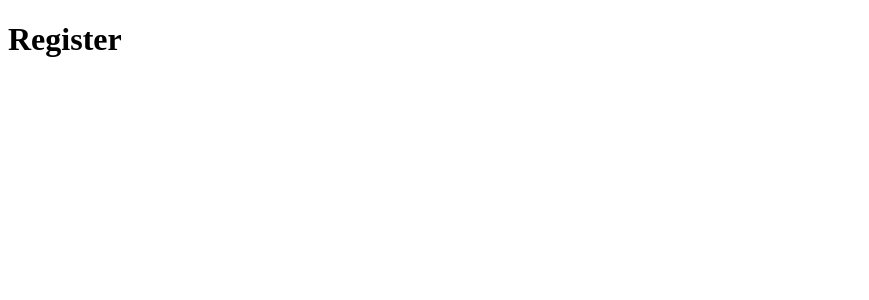
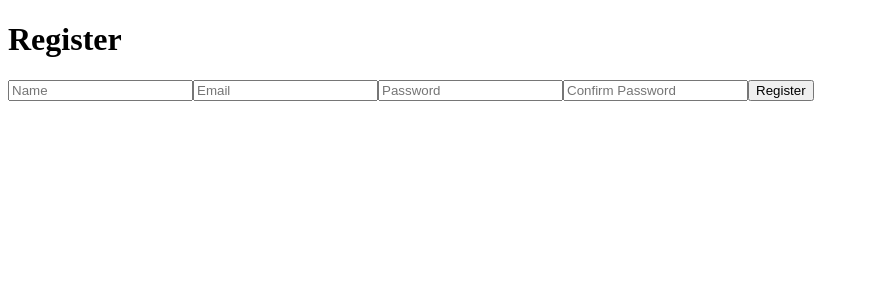
Before and after one commit to Svobodennn/laravel-vuejs-course, a Vue app in the folder frontend/vue-project/: page /register in a window 1280 px wide. Shown: the top 300 px of the page, without its empty margins (0-869 px from the left). Built offline with nearby package versions, Linux system fonts and the light colour scheme; the HTML template or start-up script is replaced by a standard one.

Commit message:
npm install axios, basic Register page

```diff
--- a/frontend/vue-project/package.json
+++ b/frontend/vue-project/package.json
@@ -14,6 +14,7 @@
     "type-check": "vue-tsc --build"
   },
   "dependencies": {
+    "axios": "^1.13.5",
     "vue": "^3.5.25",
     "vue-router": "^4.6.3"
   },
--- a/frontend/vue-project/src/views/auth/Register.vue
+++ b/frontend/vue-project/src/views/auth/Register.vue
@@ -1,6 +1,42 @@
 <script setup lang="ts">
+import axios from 'axios'
+import { ref } from 'vue'
 
+axios.defaults.withCredentials = true
+axios.defaults.withXSRFToken = true
+axios.defaults.baseURL = 'http://localhost:8000'
+
+const name = ref('')
+const email = ref('')
+const password = ref('')
+const password_confirmation = ref('')
+
+const register = async (e: Event) => {
+    await axios.get('/sanctum/csrf-cookie')
+
+    try {
+        const response = await axios.post('/api/register', {
+            name: name.value,
+            email: email.value,
+            password: password.value,
+            password_confirmation: password_confirmation.value,
+        })
+        console.log(response.data)
+    } catch (error) {
+        console.log(error)
+    }
+}
 </script>
+
 <template>
-    <h1>Register</h1>
+    <div>
+        <h1>Register</h1>
+        <form @submit.prevent="register">
+            <input type="text" v-model="name" placeholder="Name" />
+            <input type="email" v-model="email" placeholder="Email" />
+            <input type="password" v-model="password" placeholder="Password" />
+            <input type="password" v-model="password_confirmation" placeholder="Confirm Password" />
+            <button type="submit">Register</button>
+        </form>
+    </div>
 </template>
```
Also changed, not shown: 1 other file (tests, documents, lock files or other folders).
